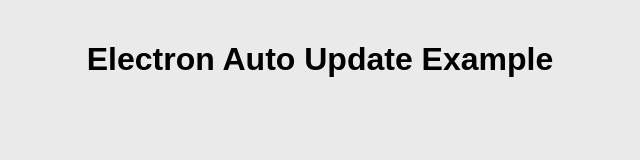
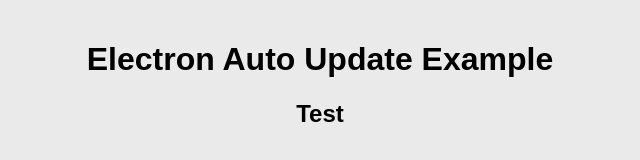
Before and after one commit to davidgh86/autoupdater, an Electron app: page index.html in a window 800 px wide. Shown: the full height of the page, 80-720 px from the left. Drawn offline with Linux system fonts and the light colour scheme; no server answers.

Commit message:
Version 1.0.3 update

```diff
--- a/index.html
+++ b/index.html
@@ -27,6 +27,7 @@
 </head>
 <body>
   <h1>Electron Auto Update Example</h1>
+  <h2>Test</h2>
   <p id="version"></p>
   <div id="notification" class="hidden">
     <p id="message"></p>
--- a/package.json
+++ b/package.json
@@ -1,6 +1,6 @@
 {
   "name": "electron-auto-update-example",
-  "version": "1.0.2",
+  "version": "1.0.3",
   "description": "",
   "main": "main.js",
   "repository": {
```
